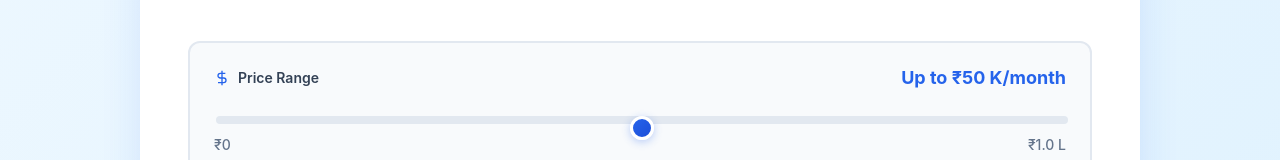
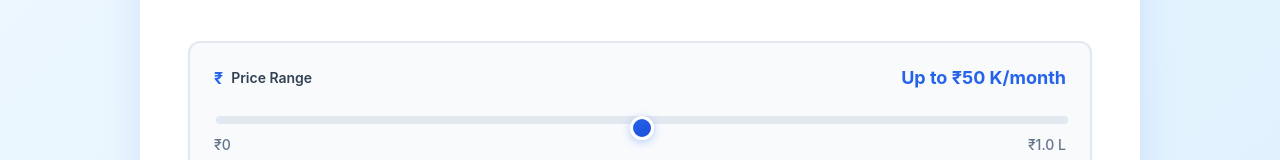
Before and after one commit to evasharma12/2BHK, a React (Create React App) app in the folder react-frontend/: page / in a window 1280 px wide. Shown: the part 615-775 px from the top of the page. Built offline with nearby package versions, Linux system fonts and the light colour scheme; no server answers.

Commit message:
Change the $ to rupee symbol in the price range slider.

```diff
--- a/react-frontend/src/components/PropertySearchForm.css
+++ b/react-frontend/src/components/PropertySearchForm.css
@@ -138,9 +138,17 @@
   font-family: 'Inter', -apple-system, BlinkMacSystemFont, sans-serif;
 }
 
-.form-label svg {
+.form-label svg,
+.form-label-rupee {
   color: #2563eb;
   flex-shrink: 0;
+}
+
+.form-label-rupee {
+  font-size: 1rem;
+  font-weight: 700;
+  line-height: 1;
+  display: inline-block;
 }
 
 /* Form Inputs */
--- a/react-frontend/src/components/PropertySearchForm.jsx
+++ b/react-frontend/src/components/PropertySearchForm.jsx
@@ -214,10 +214,7 @@ const PropertySearchForm = () => {
           <div className="price-range-section">
             <div className="price-range-header">
               <label className="form-label">
-                <svg width="16" height="16" viewBox="0 0 24 24" fill="none" stroke="currentColor" strokeWidth="2">
-                  <line x1="12" y1="1" x2="12" y2="23"/>
-                  <path d="M17 5H9.5a3.5 3.5 0 000 7h5a3.5 3.5 0 010 7H6"/>
-                </svg>
+                <span className="form-label-rupee" aria-hidden="true">₹</span>
                 Price Range
               </label>
               <span className="price-value">
```
